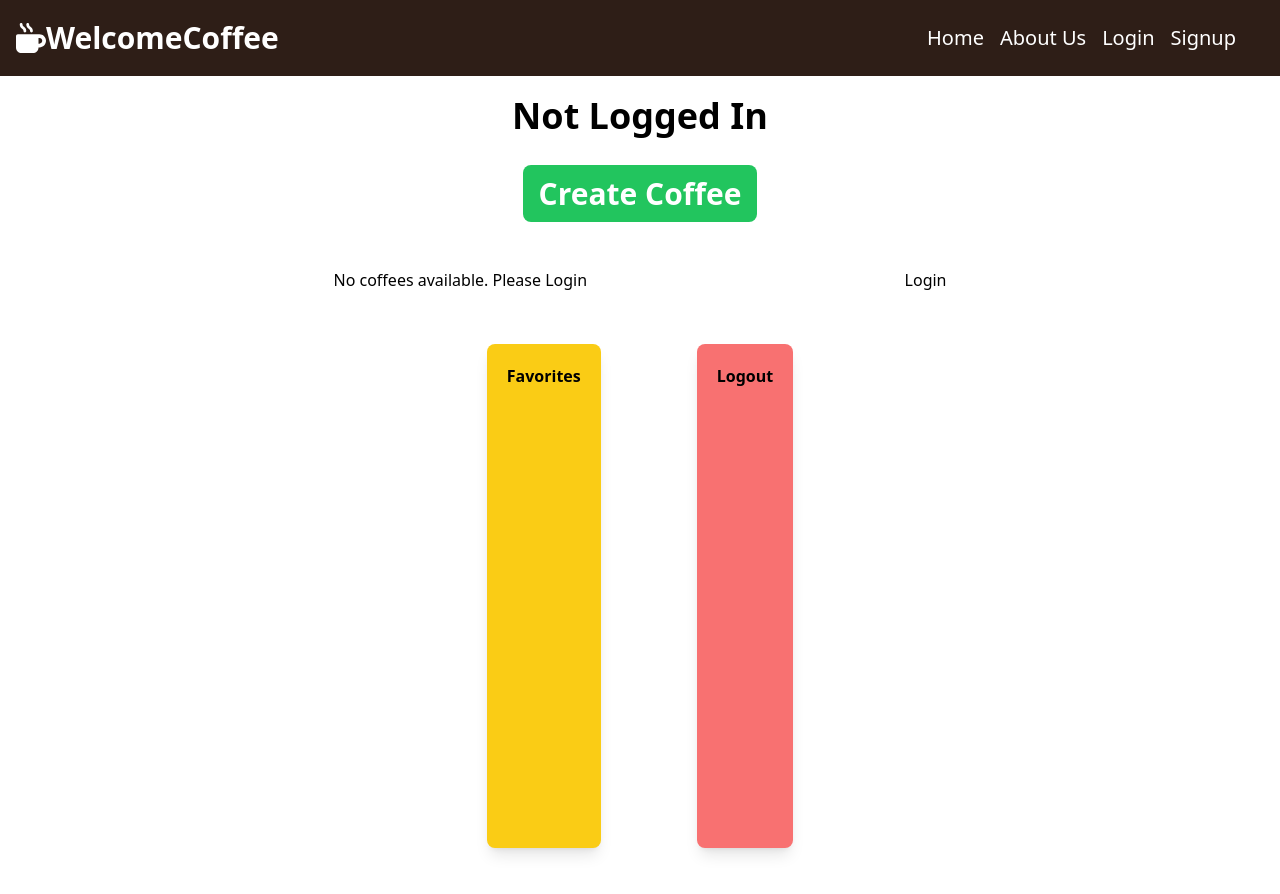
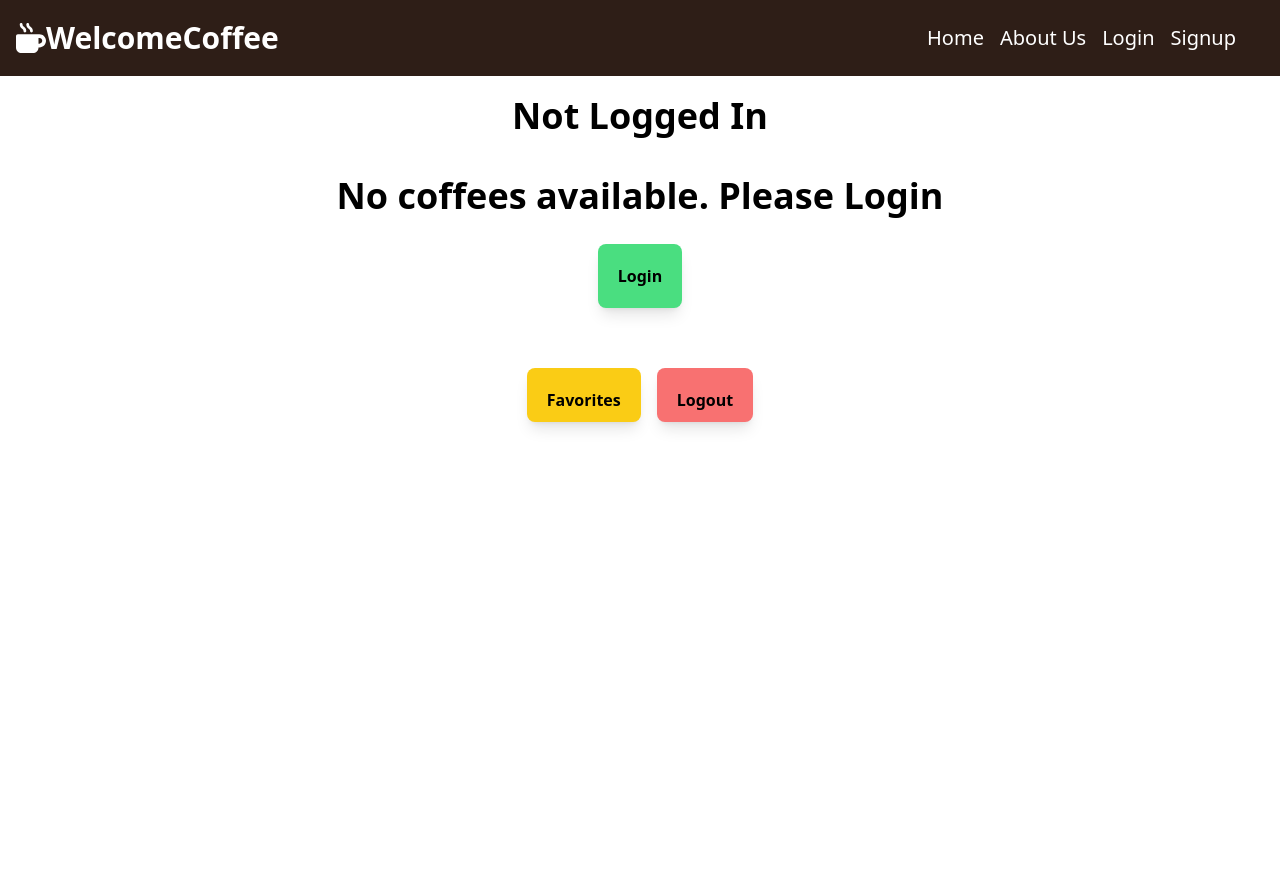
Before and after one commit to JOmega12/welcomeCoffeeExpress, a React (Vite) app: page /lobby in a window 1280 px wide. Built offline with nearby package versions, Linux system fonts and the light colour scheme; data requests are answered from the project's data file.

Commit message:
styled the code

```diff
--- a/db.json
+++ b/db.json
@@ -70,21 +70,6 @@
   ],
   "favorite": [
     {
-      "userId": 1,
-      "coffeeId": 2,
-      "id": 2
-    },
-    {
-      "userId": 1,
-      "coffeeId": 1,
-      "id": 3
-    },
-    {
-      "userId": 1,
-      "coffeeId": 5,
-      "id": 4
-    },
-    {
       "userId": 5,
       "coffeeId": 1,
       "id": 5
@@ -93,6 +78,16 @@
       "userId": 5,
       "coffeeId": 4,
       "id": 6
+    },
+    {
+      "userId": 1,
+      "coffeeId": 1,
+      "id": 7
+    },
+    {
+      "userId": 1,
+      "coffeeId": 2,
+      "id": 8
     }
   ],
   "comments": [
--- a/src/components/Forms/CreateCoffeeForm.tsx
+++ b/src/components/Forms/CreateCoffeeForm.tsx
@@ -1,14 +1,16 @@
 import { useState } from "react";
 import { useNavigate } from "react-router-dom";
 import { getNewCoffee } from "../../api/GetCoffeeAPI";
-import { isDescriptionValid, isImageAddressValid } from "../validations/formValidations";
+import {
+  isDescriptionValid,
+  isImageAddressValid,
+} from "../validations/formValidations";
 import { CreateCafeInputs } from "./CreateCafeInputs";
 import toast from "react-hot-toast";
 
 const titleErrorMessage = "Title needs to be more than 3 words";
 const descriptionErrorMessage = "Description needs to be more than a word";
-const imageErrorMessage = 'Image must be an address';
-
+const imageErrorMessage = "Image must be an address";
 
 export const CreateCoffeeForm = () => {
   const [titleInput, setTitleInput] = useState("");
@@ -21,52 +23,36 @@ export const CreateCoffeeForm = () => {
   const descriptionValid = isDescriptionValid(descriptionInput);
   const imageValid = isImageAddressValid(imageInput);
 
-  const showTitleError= !titleValid && error;
-  const showDescriptionError = !descriptionValid && error
+  const showTitleError = !titleValid && error;
+  const showDescriptionError = !descriptionValid && error;
   const showImageError = !imageValid && error;
-
 
   return (
     <>
       <form
         onSubmit={(e) => {
           e.preventDefault();
-          if(!titleValid || !descriptionValid || !imageValid) {
+          if (!titleValid || !descriptionValid || !imageValid) {
             setError(true);
-            return
+            return;
           } else {
             getNewCoffee({
               title: titleInput,
               description: descriptionInput,
-               image: imageInput
-            })
-            toast.success('Coffee Created!')
+              image: imageInput,
+            });
+            toast.success("Coffee Created!");
             setTitleInput("");
             setDescriptionInput("");
             setImageInput("");
-            navigate('/lobby');
+            navigate("/lobby");
           }
         }}
-
         className="flex flex-col justify-center items-center max-w-full h-screen p-10 shadow-lg rounded-xl"
       >
         <h3 className="mb-4 text-center text-3xl font-bold md:text-4xl sm:text-5xl">
           Create Your Coffee!
         </h3>
-        {/* <div className="mb-4 w-full">
-          <label htmlFor="">Coffee Name:</label>
-          <input
-            type="text"
-            value={titleInput}
-            onChange={(e) => {
-              setTitleInput(e.target.value);
-            }}
-            className="w-full border rounded-lg py-2 px-3 focus:outline-none focus:border-blue-500"
-          />
-        </div>
-        {showTitleError ? (
-          <div className="text-500-red">{titleErrorMessage}</div>
-        ): null} */}
         <CreateCafeInputs
           label={`Coffee Name:`}
           value={titleInput}
@@ -87,17 +73,6 @@ export const CreateCoffeeForm = () => {
         {showDescriptionError ? (
           <div className="text-red-500">{descriptionErrorMessage}</div>
         ) : null}
-        {/* <div className="mb-4 w-full">
-          <label htmlFor="">Select Image: {`(Copy/Paste Image Address)`}</label>
-          <input
-            type="text"
-            value={imageInput}
-            onChange={(e) => {
-              setImageInput(e.target.value);
-            }}
-            className="w-full border rounded-lg py-2 px-3 focus:outline-none focus:border-blue-500"
-          />
-        </div> */}
         <CreateCafeInputs
           label={`Upload Image: (Copy/Paste Image Address)`}
           value={imageInput}
@@ -110,15 +85,13 @@ export const CreateCoffeeForm = () => {
             className="bg-blue-500 rounded-lg shadow-lg m-2 p-3 sm:p-5 text-center hover:cursor-auto hover:bg-blue-600 text-white font-semibold
           "
           >
-          <input
-            type="submit"
-          />
+            <input type="submit" />
           </div>
-          <div className="bg-red-400 rounded-lg shadow-lg m-2 p-3 sm:p-5 text-center hover:cursor-default hover:bg-red-500 text-white font-semibold
-          ">
-            <button
-               onClick={() => navigate(-1)}
-            >Back</button>
+          <div
+            className="bg-red-400 rounded-lg shadow-lg m-2 p-3 sm:p-5 text-center hover:cursor-default hover:bg-red-500 text-white font-semibold
+          "
+          >
+            <button onClick={() => navigate(-1)}>Back</button>
           </div>
         </section>
       </form>
--- a/src/components/Lobby.tsx
+++ b/src/components/Lobby.tsx
@@ -5,8 +5,6 @@ import { Link, useNavigate } from "react-router-dom";
 import DefaultCoffee from '../images/coffee1.jpeg'
 import { useCoffee } from "../providers/CoffeeProvider";
 
-//!add error handling into create coffee form
-// !fix lobby problem for disabling
 // !maybe a comment section per coffee card
 // !add landing page coffee shop
 // !put a reseed of information
@@ -25,10 +23,21 @@ export const Lobby = () => {
     <>
       <div className="flex flex-col h-screen mt-10">
         {isRegister ? (
+          <>
             <div className="w-full mb-2 p-3 mt-3 text-center font-bold text-xl md:text-4xl lg:text-4xl">
               <h3>Hello! {user?.username}</h3>
               <h4>There are coffees to try!</h4>
             </div>
+            <div className="text-center hover:cursor-pointer m-10">
+            <Link
+              to={"/create-coffee"}
+              className="px-4 py-2 font-bold rounded-lg text-3xl bg-green-500 text-white hover:bg-green-600"
+            >
+              Create Coffee
+            </Link>
+          </div>
+          </>
+
         ) : (
           <div
             className="text-center
@@ -38,14 +47,6 @@ export const Lobby = () => {
             Not Logged In
           </div>
         )}
-        <div className="text-center hover:cursor-pointer m-10">
-          <Link
-            to={"/create-coffee"}
-            className="px-4 py-2 font-bold rounded-lg text-3xl bg-green-500 text-white hover:bg-green-600"
-          >
-            Create Coffee
-          </Link>
-        </div>
         <div className="flex flex-grow flex-wrap justify-center p-4 lg:justify-evenly">
           {/* If coffee exists and is in Array and isRegistered, show this UI */}
           { coffee &&Array.isArray(coffee) && isRegister ? (
@@ -64,18 +65,24 @@ export const Lobby = () => {
             ))
           ): (
             <>
-              <div>No coffees available. Please Login</div>
+              <div className="flex flex-col justify-center items-center">
+                <h2 className="w-full mb-2 p-3 mt-3 text-center font-bold text-xl md:text-4xl lg:text-4xl">No coffees available. Please Login</h2>
+                <div className="bg-green-400 rounded-lg shadow-lg m-2 p-3 sm:p-5 text-center hover:cursor-default hover:text-white  hover:bg-green-500 font-semibold">
                   <Link to={`/login`}>Login</Link>
+                </div>
+              </div>
           </>
           )}
         </div>
         <section className="mt-2 flex flex-col lg:flex-row h-screen sm:flex-col w-screen justify-center gap-20 pb-10 pt-5">
+          <div className="flex justify-between h-[70px]">
             <div className="bg-yellow-400 rounded-lg shadow-lg m-2 p-3 sm:p-5 text-center hover:cursor-default hover:text-white  hover:bg-yellow-500 font-semibold">
               <Link to={`/favorites`}>Favorites</Link>
             </div>
             <div className="bg-red-400 rounded-lg shadow-lg m-2 p-3 sm:p-5 text-center hover:cursor-default hover:bg-red-500 hover:text-white font-semibold">
               <button onClick={() => handleLogout()}>Logout</button>
             </div>
+          </div>
         </section>
       </div>
     </>
```
Also changed, not shown: src/components/Favorites/FavoriteCards.tsx (+25 -19 lines), src/components/Forms/Login.tsx (+7 -8 lines). Lines whose indentation alone changed are shown as unchanged.
